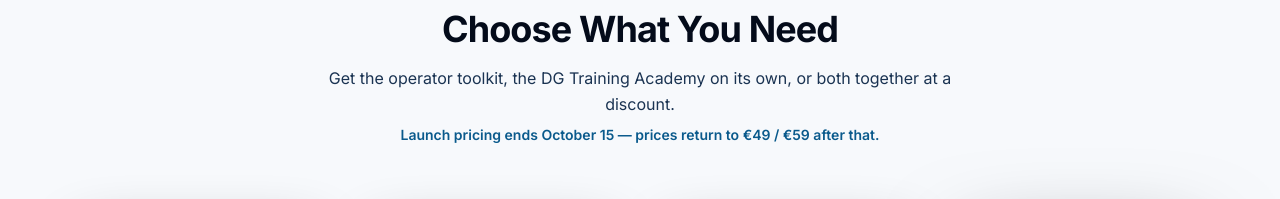
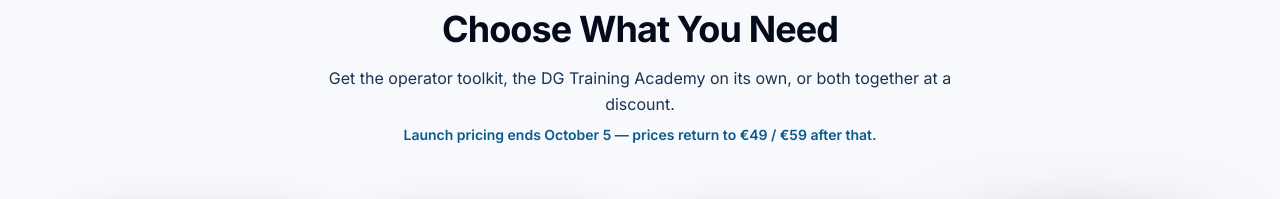
Before and after one commit to tanepepermans-hash/marine-logistics-toolkit, a Next.js app: page / in a window 1280 px wide. Shown: the part 8800-8999 px from the top of the page. Built offline with nearby package versions, Linux system fonts and the light colour scheme; no server answers.

Commit message:
Update launch pricing deadline to October 5

```diff
--- a/src/components/Pricing.tsx
+++ b/src/components/Pricing.tsx
@@ -60,7 +60,7 @@ export default function Pricing() {
             discount.
           </p>
                       <p className="mt-2 text-sm font-semibold text-ocean-700">
-                                    Launch pricing ends October 15 — prices return to €49 / €59 after that.
+                                    Launch pricing ends October 5 — prices return to €49 / €59 after that.
                       </p>
         </Reveal>
 
```
